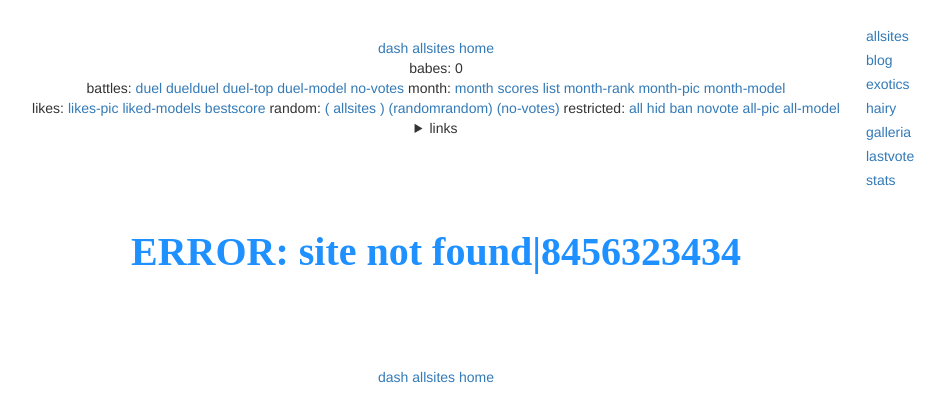
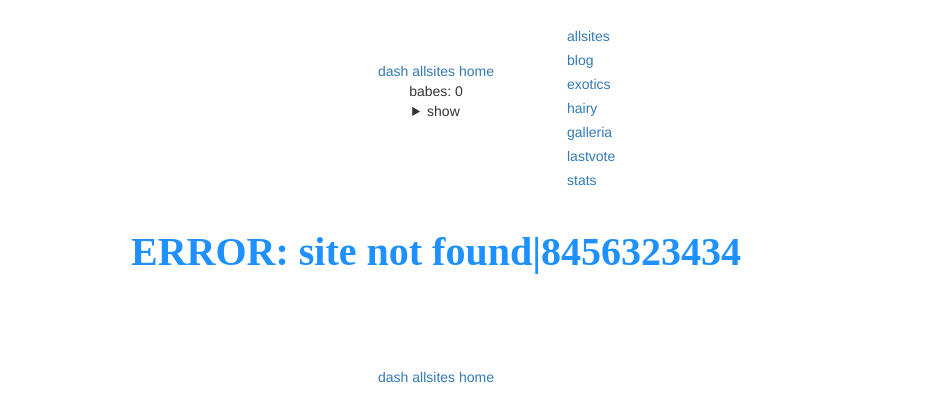
Before and after one commit to toleksa/atk, a Django app: page /atk/1/top/ in a window 1280 px wide. Shown: the part 51-471 px from the top of the page, without its empty margins (204-1149 px from the left). Run offline with Django 3.2, Linux system fonts and the light colour scheme.

Commit message:
hide old menu

```diff
--- a/atkdjango/atk/templates/atk/template_base.html
+++ b/atkdjango/atk/templates/atk/template_base.html
@@ -579,6 +579,9 @@
         {% endif %}
     {% endblock %}
     <br>
+    <details>
+    <summary>show</summary>
+    <p>
     battles: <a title="Vote in DUEL" href='/atk/duel/'>duel</a>
              <a title="Vote in DUEL" href='/atk/duelduel/'>duelduel</a>
              <a title="Top100 in DUEL" href='/atk/duel/top/'>duel-top</a>
@@ -643,6 +646,8 @@
     </br>
     </center>
     <br>
+    </p>
+    </details>
 {% endblock %}
 
             </td>
```
